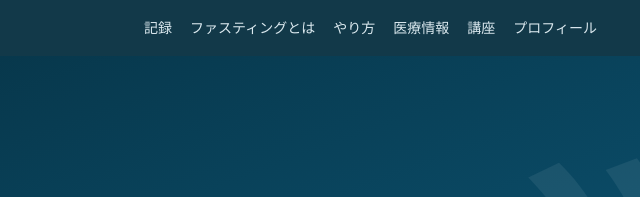
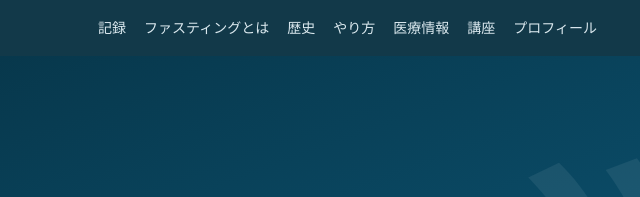
Before and after one commit to ichariba-fasting/ichariba-fasting.github.io, a plain HTML site: page index.html in a window 1280 px wide. Shown: the top 197 px of the page, 503-1143 px from the left. Drawn offline with Linux system fonts and the light colour scheme; a web font is replaced by a local one.

Commit message:
メニューに歴史へのリンクを追加
Co-Authored-By: Claude Opus 5.5 <noreply@anthropic.com>

```diff
--- a/index.html
+++ b/index.html
@@ -146,6 +146,7 @@
     <ul>
       <li><a href="#kiroku">記録</a></li>
       <li><a href="#about">ファスティングとは</a></li>
+      <li><a href="#history">歴史</a></li>
       <li><a href="#howto">やり方</a></li>
       <li><a href="#medical">医療情報</a></li>
       <li><a href="#course">講座</a></li>
```
